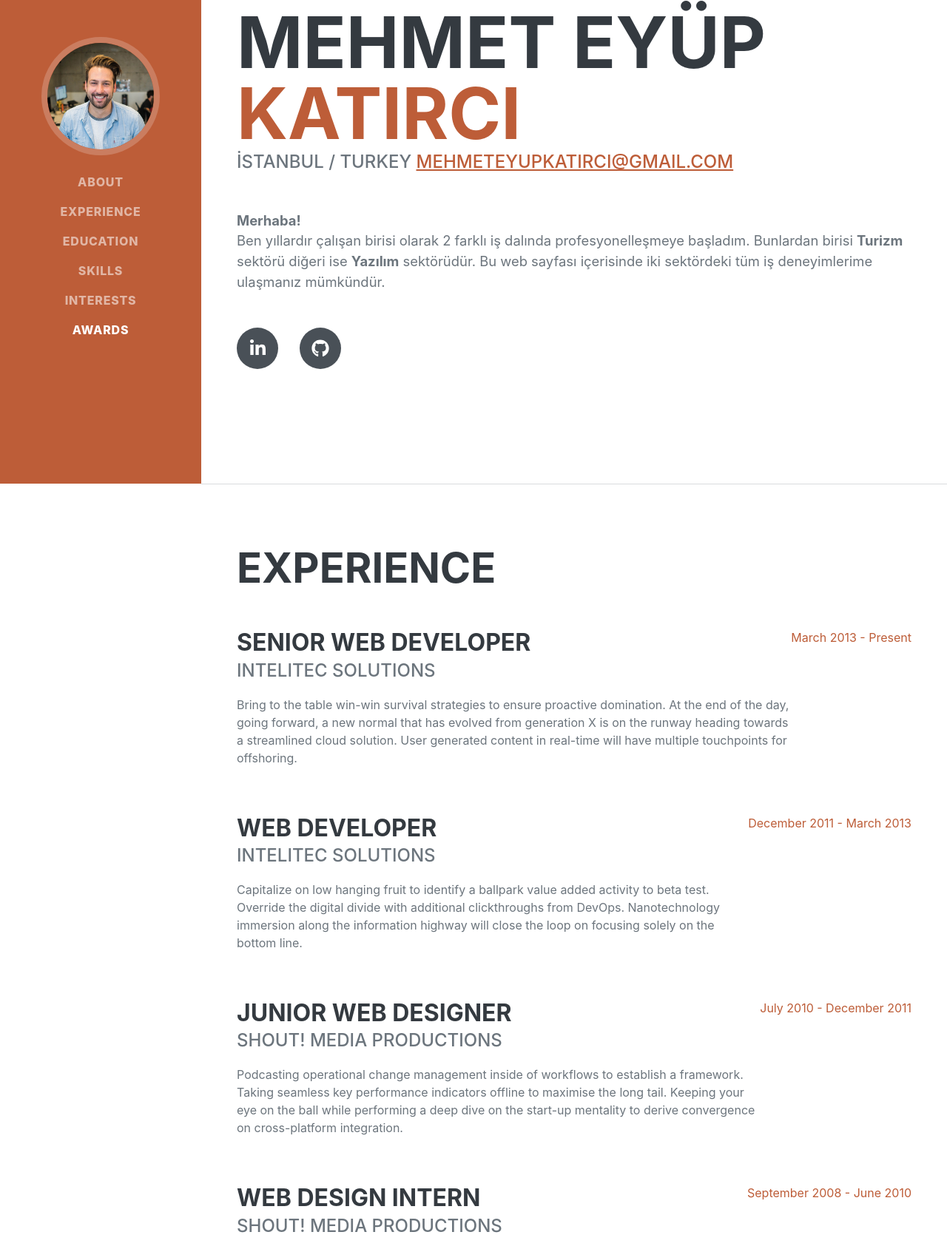
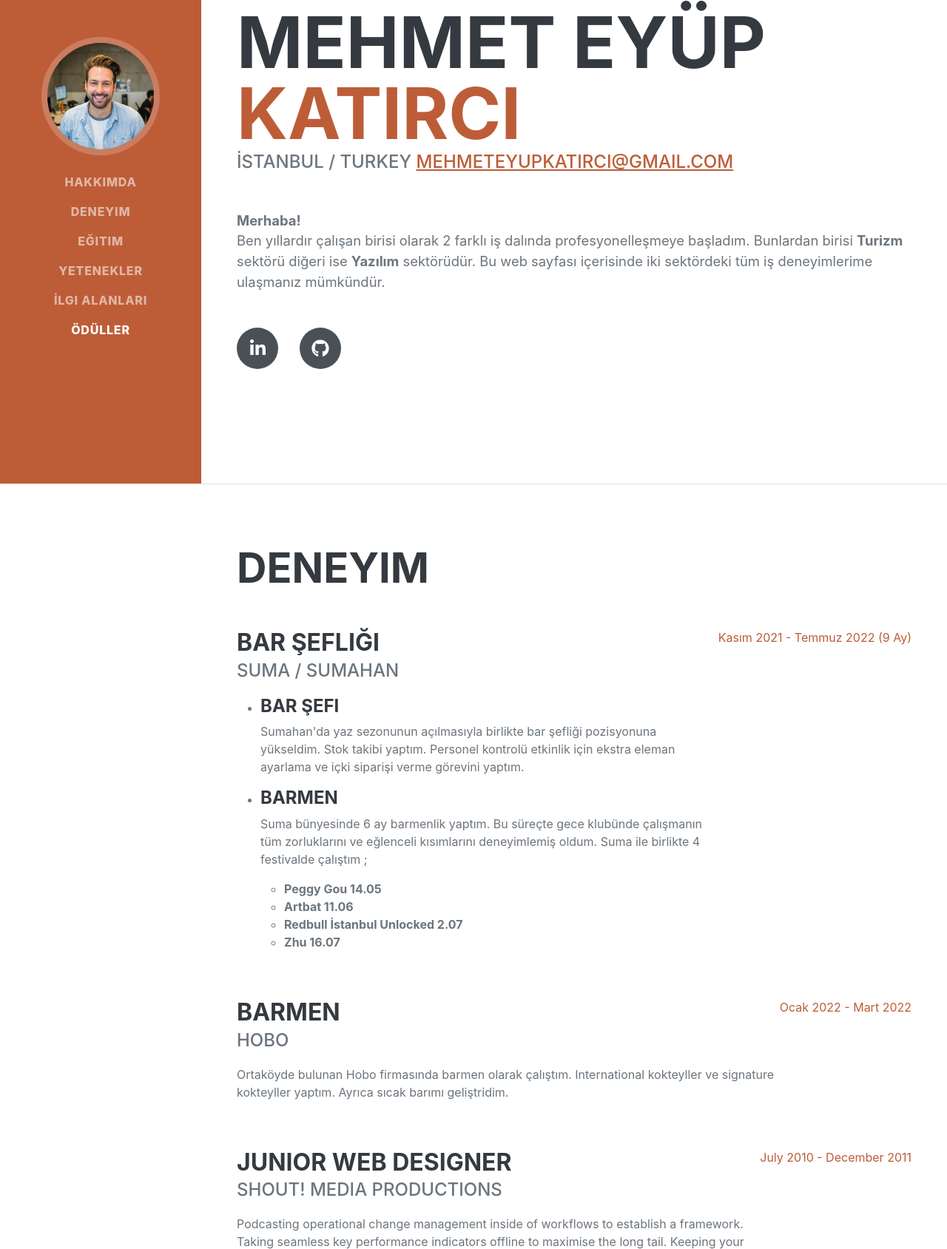
Before and after one commit to mehmeteyupkatirci/mehmeteyupkatirci.github.io, a plain HTML site: page index.html in a window 1280 px wide. Shown: the part 146-1835 px from the top of the page at 74% size. Drawn offline with nearby package versions, Linux system fonts and the light colour scheme; a web font is replaced by a local one.

Commit message:
some little changes

```diff
--- a/index.html
+++ b/index.html
@@ -25,12 +25,12 @@
             <button class="navbar-toggler" type="button" data-bs-toggle="collapse" data-bs-target="#navbarResponsive" aria-controls="navbarResponsive" aria-expanded="false" aria-label="Toggle navigation"><span class="navbar-toggler-icon"></span></button>
             <div class="collapse navbar-collapse" id="navbarResponsive">
                 <ul class="navbar-nav">
-                    <li class="nav-item"><a class="nav-link js-scroll-trigger" href="#about">About</a></li>
-                    <li class="nav-item"><a class="nav-link js-scroll-trigger" href="#experience">Experience</a></li>
-                    <li class="nav-item"><a class="nav-link js-scroll-trigger" href="#education">Education</a></li>
-                    <li class="nav-item"><a class="nav-link js-scroll-trigger" href="#skills">Skills</a></li>
-                    <li class="nav-item"><a class="nav-link js-scroll-trigger" href="#interests">Interests</a></li>
-                    <li class="nav-item"><a class="nav-link js-scroll-trigger" href="#awards">Awards</a></li>
+                    <li class="nav-item"><a class="nav-link js-scroll-trigger" href="#about">Hakkımda</a></li>
+                    <li class="nav-item"><a class="nav-link js-scroll-trigger" href="#experience">Deneyim</a></li>
+                    <li class="nav-item"><a class="nav-link js-scroll-trigger" href="#education">Eğitim</a></li>
+                    <li class="nav-item"><a class="nav-link js-scroll-trigger" href="#skills">Yetenekler</a></li>
+                    <li class="nav-item"><a class="nav-link js-scroll-trigger" href="#interests">İlgi Alanları</a></li>
+                    <li class="nav-item"><a class="nav-link js-scroll-trigger" href="#awards">Ödüller</a></li>
                 </ul>
             </div>
         </nav>
@@ -55,25 +55,40 @@
                 </div>
             </section>
             <hr class="m-0" />
-            <!-- Experience-->
+            <!-- Deneyim-->
             <section class="resume-section" id="experience">
                 <div class="resume-section-content">
-                    <h2 class="mb-5">Experience</h2>
+                    <h2 class="mb-5">Deneyim</h2>
                     <div class="d-flex flex-column flex-md-row justify-content-between mb-5">
                         <div class="flex-grow-1">
-                            <h3 class="mb-0">Senior Web Developer</h3>
-                            <div class="subheading mb-3">Intelitec Solutions</div>
-                            <p>Bring to the table win-win survival strategies to ensure proactive domination. At the end of the day, going forward, a new normal that has evolved from generation X is on the runway heading towards a streamlined cloud solution. User generated content in real-time will have multiple touchpoints for offshoring.</p>
+                            <h3 class="mb-0">Bar Şefliği</h3>
+                            <div class="subheading mb-3">Suma / Sumahan</div>
+                            <ul>
+                                <li><h4>Bar Şefi</h4></li>
+                                <p>Sumahan'da yaz sezonunun açılmasıyla birlikte bar şefliği pozisyonuna yükseldim. Stok takibi yaptım.
+                                    Personel kontrolü etkinlik için ekstra eleman ayarlama ve içki siparişi verme görevini yaptım.</p>
+                                <li><h4>Barmen</h4></li>
+                                <p>Suma bünyesinde 6 ay barmenlik yaptım. Bu süreçte gece klubünde çalışmanın tüm zorluklarını ve
+                                    eğlenceli kısımlarını deneyimlemiş oldum. Suma ile birlikte 4 festivalde çalıştım ;</p>
+                                <ul>
+                                    <li><strong>Peggy Gou 14.05 </strong> </li>
+                                    <li><strong>Artbat 11.06</strong></li>
+                                    <li><strong>Redbull İstanbul Unlocked 2.07</strong></li>
+                                    <li><strong>Zhu 16.07</strong></li>
+                                </ul>
+                            </ul>
+
                         </div>
-                        <div class="flex-shrink-0"><span class="text-primary">March 2013 - Present</span></div>
+                        <div class="flex-shrink-0"><span class="text-primary">Kasım 2021 - Temmuz 2022 (9 Ay)</span></div>
                     </div>
                     <div class="d-flex flex-column flex-md-row justify-content-between mb-5">
                         <div class="flex-grow-1">
-                            <h3 class="mb-0">Web Developer</h3>
-                            <div class="subheading mb-3">Intelitec Solutions</div>
-                            <p>Capitalize on low hanging fruit to identify a ballpark value added activity to beta test. Override the digital divide with additional clickthroughs from DevOps. Nanotechnology immersion along the information highway will close the loop on focusing solely on the bottom line.</p>
+                            <h3 class="mb-0">Barmen</h3>
+                            <div class="subheading mb-3">Hobo</div>
+                            <p>Ortaköyde bulunan Hobo firmasında barmen olarak çalıştım. International kokteyller ve signature
+                                kokteyller yaptım. Ayrıca sıcak barımı geliştridim.</p>
                         </div>
-                        <div class="flex-shrink-0"><span class="text-primary">December 2011 - March 2013</span></div>
+                        <div class="flex-shrink-0"><span class="text-primary">Ocak 2022 - Mart 2022</span></div>
                     </div>
                     <div class="d-flex flex-column flex-md-row justify-content-between mb-5">
                         <div class="flex-grow-1">
```
